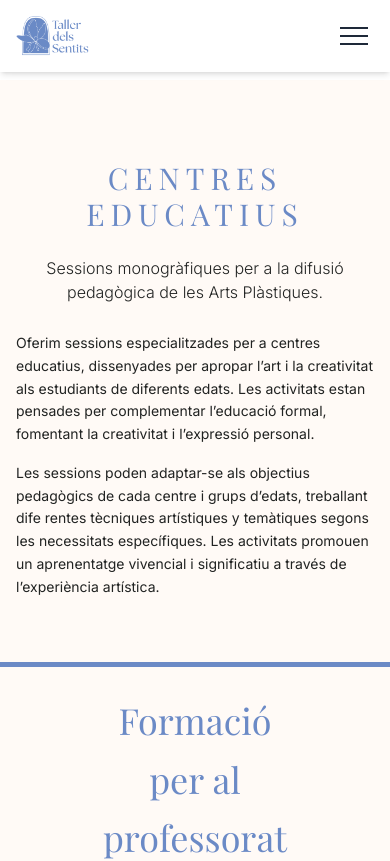
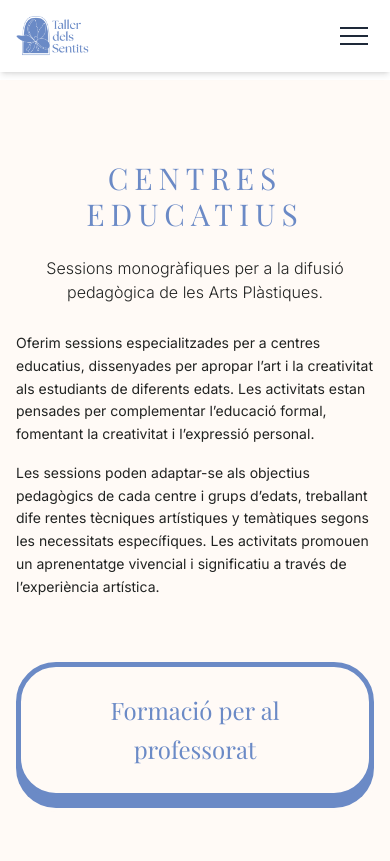
Before and after one commit to m-s-torne/taller-dels-sentits, a Next.js app: page /centres in a window 390 px wide. Shown: the top 861 px of the page. Built offline with nearby package versions, Linux system fonts and the light colour scheme.

Commit message:
Improve MoreContentSection mobile responsiveness
- Reduce button width on mobile: px-8 instead of px-45/px-65
- Smaller text size on mobile: text-2xl instead of text-4xl
- Responsive scaling from mobile to desktop with sm: breakpoint
- Better readability and fitting on small screens

```diff
--- a/app/(serveis)/components/MoreContentSection.tsx
+++ b/app/(serveis)/components/MoreContentSection.tsx
@@ -9,7 +9,7 @@ interface MoreContentSectionProps {
     moreContent: {
         buttonText: string;
         content: string[];
-        layout?: 'with-images' | 'text-only';
+        layout?: 'with-images' | 'text-only' | 'text-only-not-heading';
     };
 }
 
@@ -37,7 +37,9 @@ export const MoreContentSection = ({ moreContent }: MoreContentSectionProps) =>
                         border-5 border-shakespeare font-light
                         ${layout === 'with-images'
                             ? 'text-sm sm:text-base lg:text-lg px-8'
-                            : 'text-4xl px-45'
+                            : layout === 'text-only-not-heading'
+                            ? 'text-sm sm:text-base lg:text-lg px-8 sm:px-65 py-10'
+                            : 'text-2xl sm:text-4xl px-8 sm:px-45'
                         }
                         leading-relaxed hover:bg-shakespeare
                         hover:text-lilac hover:shadow-thick-lilac-border-shakespeare
```
